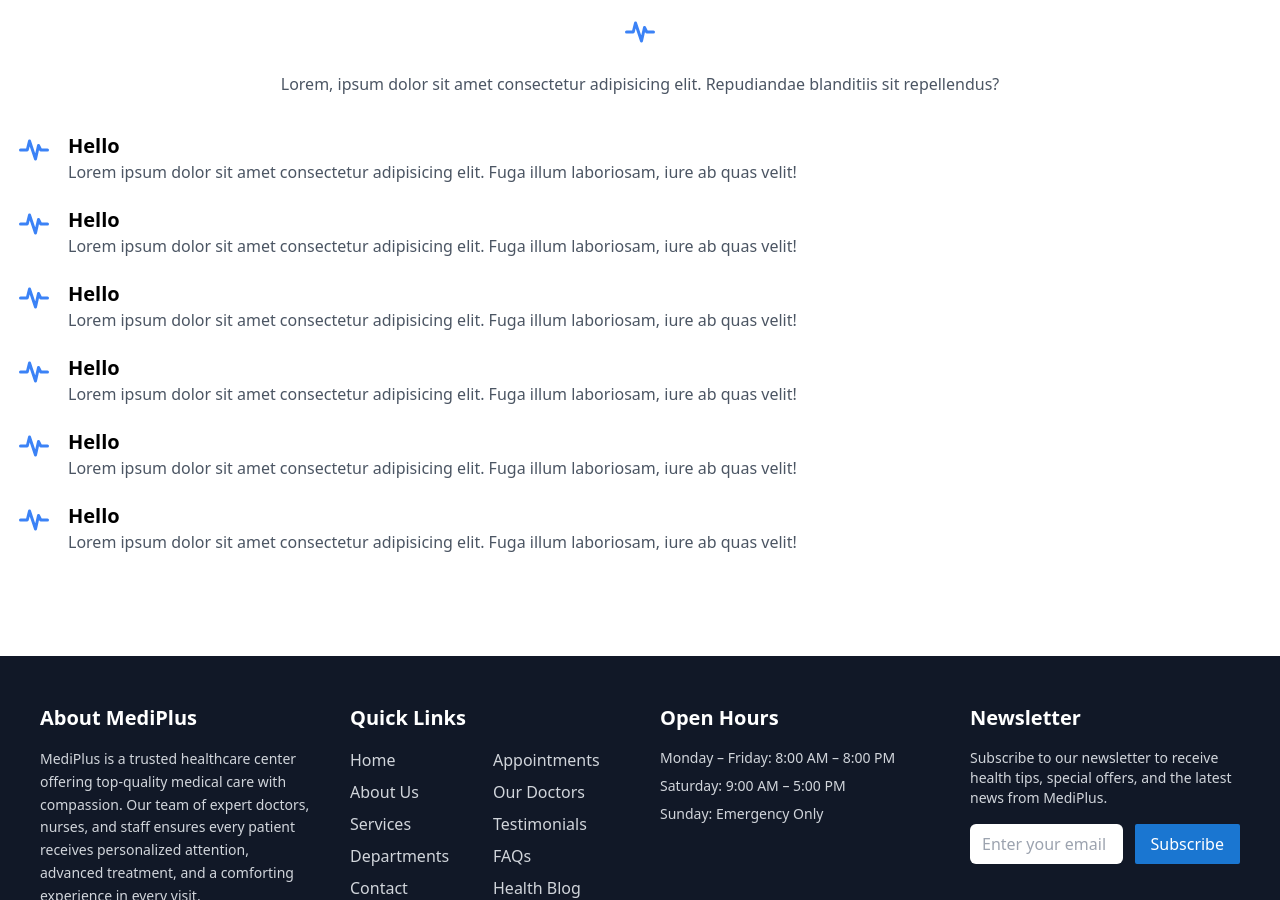
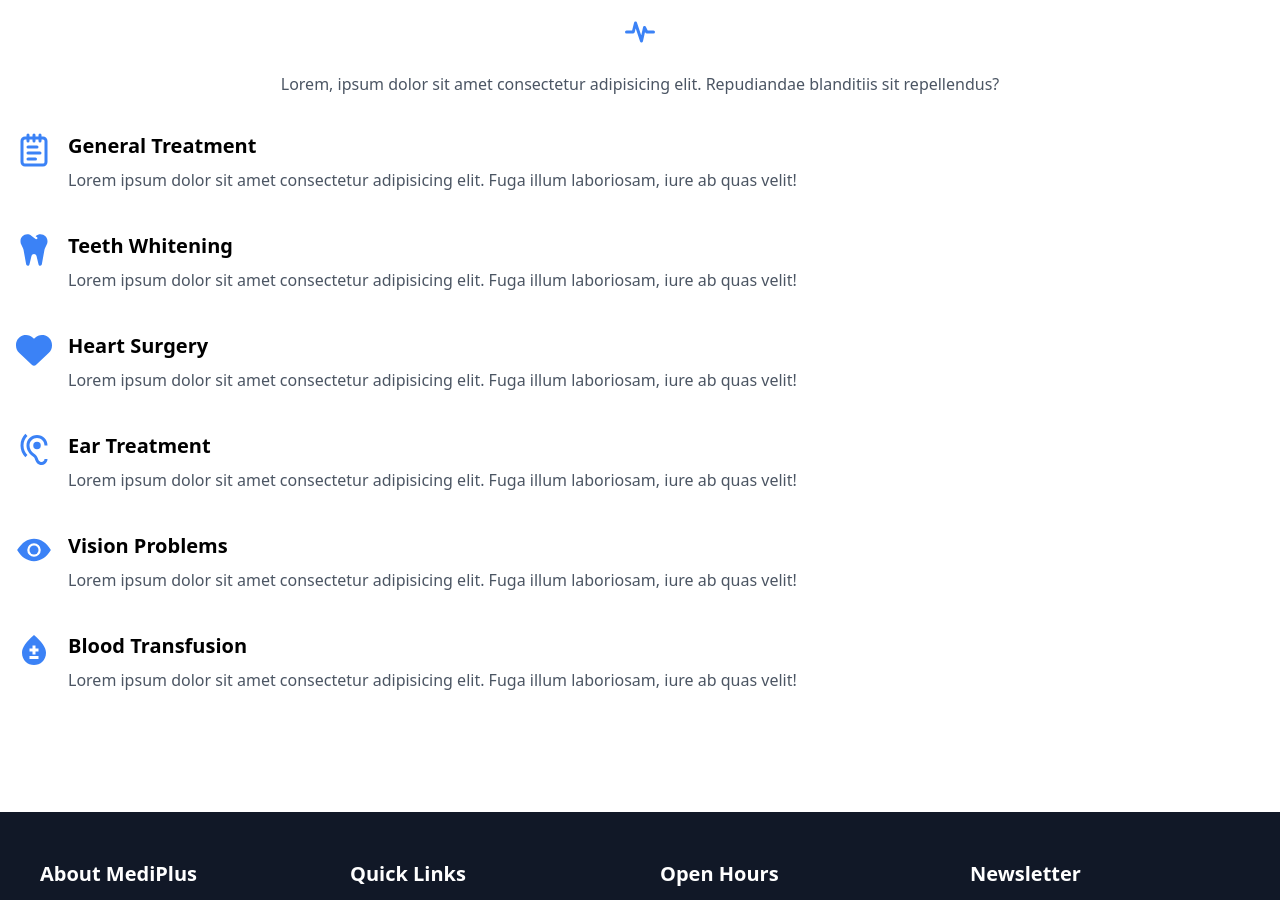
Before and after one commit to kunal-bhati2002/MediPlus, a React (Vite) app: page / in a window 1280 px wide. Shown: the part 4087-4987 px from the top of the page. Built offline with nearby package versions, Linux system fonts and the light colour scheme.

Commit message:
Service Section layout complete

```diff
--- a/src/components/home/Services.tsx
+++ b/src/components/home/Services.tsx
@@ -1,4 +1,8 @@
 import type { JSX } from "react";
+import { FaHeart, FaTooth } from "react-icons/fa6";
+import { IoEyeSharp } from "react-icons/io5";
+import { LuNotepadText } from "react-icons/lu";
+import { MdBloodtype, MdHearing } from "react-icons/md";
 import { TbActivityHeartbeat } from "react-icons/tb";
 
 function Services() {
@@ -15,12 +19,12 @@ function Services() {
                 </p>
             </div>
             <div className="">
-                <ContentComponent icon={<TbActivityHeartbeat />} heading="Hello" para="Lorem ipsum dolor sit amet consectetur adipisicing elit. Fuga illum laboriosam, iure ab quas velit!" />
-                <ContentComponent icon={<TbActivityHeartbeat />} heading="Hello" para="Lorem ipsum dolor sit amet consectetur adipisicing elit. Fuga illum laboriosam, iure ab quas velit!" />
-                <ContentComponent icon={<TbActivityHeartbeat />} heading="Hello" para="Lorem ipsum dolor sit amet consectetur adipisicing elit. Fuga illum laboriosam, iure ab quas velit!" />
-                <ContentComponent icon={<TbActivityHeartbeat />} heading="Hello" para="Lorem ipsum dolor sit amet consectetur adipisicing elit. Fuga illum laboriosam, iure ab quas velit!" />
-                <ContentComponent icon={<TbActivityHeartbeat />} heading="Hello" para="Lorem ipsum dolor sit amet consectetur adipisicing elit. Fuga illum laboriosam, iure ab quas velit!" />
-                <ContentComponent icon={<TbActivityHeartbeat />} heading="Hello" para="Lorem ipsum dolor sit amet consectetur adipisicing elit. Fuga illum laboriosam, iure ab quas velit!" />
+                <ContentComponent icon={<LuNotepadText />} heading="General Treatment" para="Lorem ipsum dolor sit amet consectetur adipisicing elit. Fuga illum laboriosam, iure ab quas velit!" />
+                <ContentComponent icon={<FaTooth />} heading="Teeth Whitening" para="Lorem ipsum dolor sit amet consectetur adipisicing elit. Fuga illum laboriosam, iure ab quas velit!" />
+                <ContentComponent icon={<FaHeart />} heading="Heart Surgery" para="Lorem ipsum dolor sit amet consectetur adipisicing elit. Fuga illum laboriosam, iure ab quas velit!" />
+                <ContentComponent icon={<MdHearing />} heading="Ear Treatment" para="Lorem ipsum dolor sit amet consectetur adipisicing elit. Fuga illum laboriosam, iure ab quas velit!" />
+                <ContentComponent icon={<IoEyeSharp />} heading="Vision Problems" para="Lorem ipsum dolor sit amet consectetur adipisicing elit. Fuga illum laboriosam, iure ab quas velit!" />
+                <ContentComponent icon={<MdBloodtype />} heading="Blood Transfusion" para="Lorem ipsum dolor sit amet consectetur adipisicing elit. Fuga illum laboriosam, iure ab quas velit!" />
             </div>
         </section>
     </>);
@@ -37,15 +41,15 @@ interface contentProps {
 const ContentComponent = ({ icon, heading, para }: contentProps) => {
 
     return (<>
-        <div className="flex gap-4 my-4">
+        <div className="flex gap-4 mb-8">
             <div>
                 <span className="text-blue-500 text-4xl inline-block mb-4">
                     {icon}
                 </span>
             </div>
             <div>
-                <h4 className="text-xl font-semibold">{heading}</h4>
-                <p className="text-gray-600">{para}</p>
+                <a href="" className="text-xl font-semibold hover:text-primary hover:cursor-pointer">{heading}</a>
+                <p className="text-gray-600 my-2">{para}</p>
             </div>
         </div>
     </>);
```
